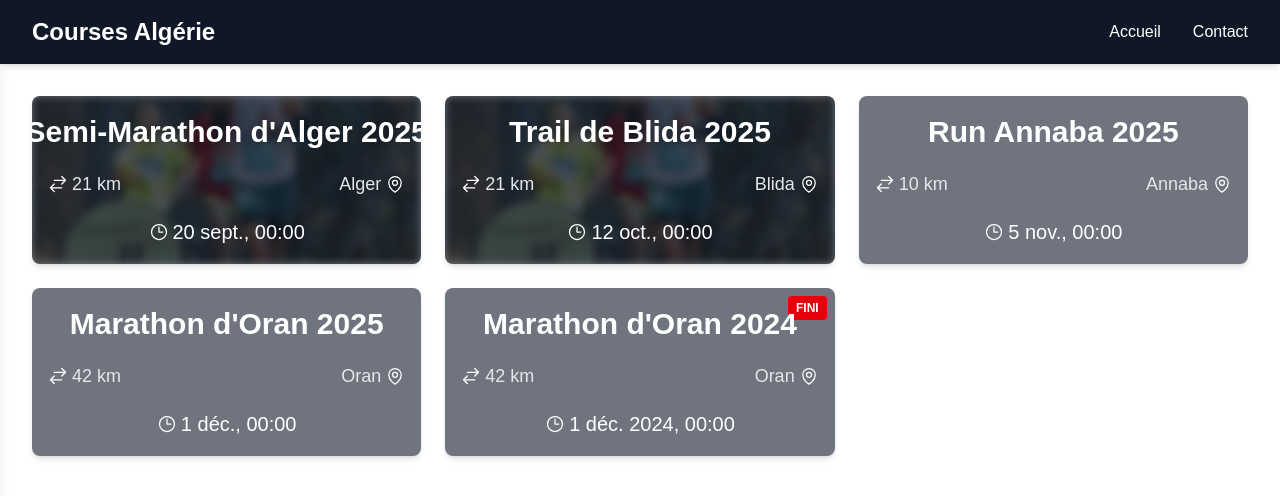
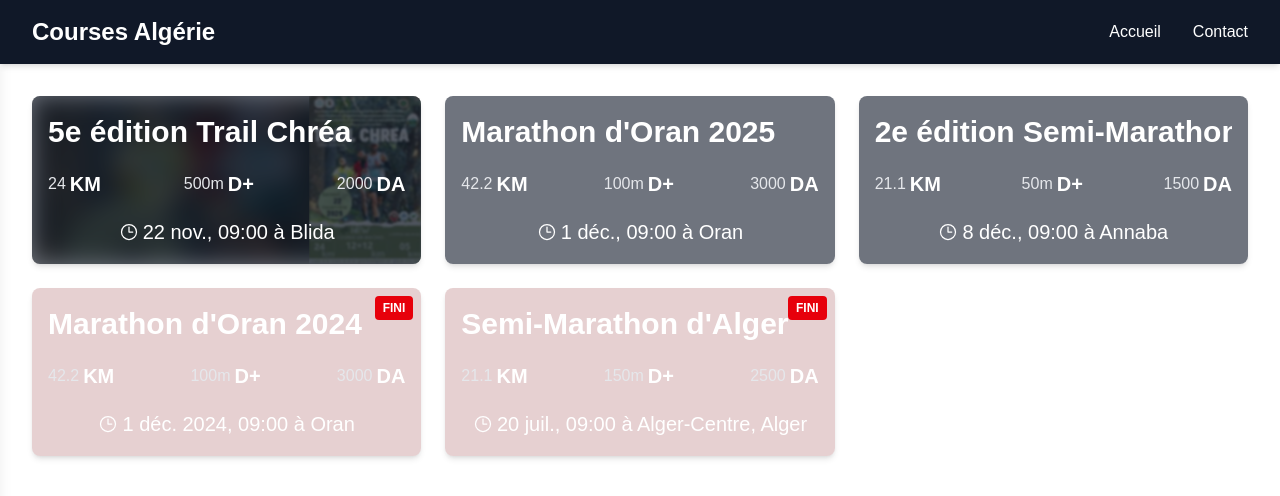
Before and after one commit to KadMohamedAli/run_algeria, a Next.js app: page / in a window 1280 px wide. Shown: the top 496 px of the page. Built offline with nearby package versions, Linux system fonts and the light colour scheme.

Commit message:
little changement, added a better integrated name that shows slowly full text, also started to work on course card design, to make it better looking, still didn't finish it yet

```diff
--- a/package.json
+++ b/package.json
@@ -9,6 +9,7 @@
   },
   "dependencies": {
     "@heroicons/react": "^2.2.0",
+    "framer-motion": "^12.23.12",
     "heroicons": "^2.2.0",
     "next": "15.5.2",
     "react": "19.1.0",
--- a/src/components/CourseCard.jsx
+++ b/src/components/CourseCard.jsx
@@ -1,13 +1,14 @@
-import Link from 'next/link';
-import Image from 'next/image';
-import { MapPinIcon, ClockIcon, ArrowsRightLeftIcon } from '@heroicons/react/24/outline';
+import Link from "next/link";
+import Image from "next/image";
+import { MapPinIcon, ClockIcon } from "@heroicons/react/24/outline";
+import CourseTitle from "./CourseTitle";
+import CourseInfoItem from "./CourseInfoItem";
 
 export default function CourseCard({ course }) {
-  // Format the date intelligently
+  // Format date
   const formatCourseDate = (dateString) => {
     const date = new Date(dateString);
     const now = new Date();
-
     const isToday =
       date.getDate() === now.getDate() &&
       date.getMonth() === now.getMonth() &&
@@ -21,71 +22,105 @@ export default function CourseCard({ course }) {
       date.getMonth() === tomorrow.getMonth() &&
       date.getFullYear() === tomorrow.getFullYear();
 
-    const timeOptions = { hour: '2-digit', minute: '2-digit' };
+    const timeOptions = { hour: "2-digit", minute: "2-digit" };
 
     if (isToday) {
-      return `Aujourd'hui ${new Intl.DateTimeFormat('fr-FR', timeOptions).format(date)}`;
+      return `Aujourd'hui ${new Intl.DateTimeFormat(
+        "fr-FR",
+        timeOptions
+      ).format(date)}`;
     } else if (isTomorrow) {
-      return `Demain ${new Intl.DateTimeFormat('fr-FR', timeOptions).format(date)}`;
+      return `Demain ${new Intl.DateTimeFormat("fr-FR", timeOptions).format(
+        date
+      )}`;
     } else {
-      const options = { day: 'numeric', month: 'short', ...timeOptions };
+      const options = { day: "numeric", month: "short", ...timeOptions };
       if (date.getFullYear() !== now.getFullYear()) {
-        options.year = 'numeric';
+        options.year = "numeric";
       }
-      return new Intl.DateTimeFormat('fr-FR', options).format(date);
+      return new Intl.DateTimeFormat("fr-FR", options).format(date);
     }
   };
 
   const isPast = new Date(course.date) < new Date();
 
   return (
-    <Link href={`/courses/${course.slug}`} className="group block w-full relative">
+    <Link
+      href={`/courses/${course.slug}`}
+      className="group block w-min-[400px] w-full relative"
+    >
       <div
-        className={`relative rounded-lg overflow-hidden shadow-md hover:shadow-lg transition-shadow duration-300 h-36 md:h-42
-          ${isPast ? '' : ''}`}
+        className={`relative rounded-lg overflow-hidden shadow-md hover:shadow-lg transition-shadow duration-300 w-min-[400px] h-36 md:h-42`}
       >
         {/* Background Image */}
         {course.image && (
           <Image
-            src={course.image.startsWith('/') ? course.image : `/images/${course.image}`}
+            src={
+              course.image.startsWith("/")
+                ? course.image
+                : `/images/${course.image}`
+            }
             alt={course.name}
+            className="h-full w-auto object-cover brightness-45 blur-[12px]"
             fill
-            className="object-cover brightness-65 blur-xs"
           />
         )}
 
+        {/* Foreground Image */}
+        {course.image && (
+          <div className="absolute top-0 right-0 h-full overflow-hidden">
+            <Image
+              src={
+                course.image.startsWith("/")
+                  ? course.image
+                  : `/images/${course.image}`
+              }
+              alt={course.name}
+              className="h-full w-auto object-cover brightness-75 blur-[1px] transform transition-transform ease-in-out duration-700 group-hover:scale-120"
+              width={600}
+              height={800}
+            />
+          </div>
+        )}
+
         {/* Overlay */}
-        <div className="absolute inset-0 bg-gray-900/60"></div>
+        <div
+          className={`absolute inset-0 ${
+            !isPast ? "bg-gray-900/60" : "bg-red-900/20"
+          }`}
+        ></div>
 
-        {/* Fini badge */}
+        {/* FINI badge */}
         {isPast && (
-          <div className="absolute top-2 right-2 bg-red-600 text-white text-xs font-bold px-2 py-1 rounded">
+          <div className="absolute top-2 right-2 bg-red-600 text-white text-xs font-black px-2 py-1 rounded">
             FINI
           </div>
         )}
 
         {/* Content */}
-        <div className="absolute inset-0 flex flex-col justify-around items-center text-center py-2 px-4">
+        <div className="absolute inset-0 flex flex-col justify-around text-center py-2 px-4">
           {/* Title */}
-          <h3 className="text-white text-2xl md:text-3xl font-black truncate">{course.name}</h3>
+          <CourseTitle text={course.nom} seed={course.id} />
 
-          {/* Distance & Wilaya */}
-          <div className="w-full flex justify-between mt-0 text-gray-200 text-lg items-center">
-            <span className="flex items-center gap-1">
-              <ArrowsRightLeftIcon className="h-5 w-5 text-white" />
-              {course.distance}
-            </span>
-            <span className="flex items-center gap-1">
-              {course.wilaya}
-              <MapPinIcon className="h-5 w-5 text-white" />
-            </span>
+          {/* Info Items */}
+          <div className="w-full flex justify-between mt-0 text-gray-200 text-sm md:text-base items-center">
+            <CourseInfoItem value={course.distance} suffix="KM" />
+            <CourseInfoItem
+              value={course.denivele_plus ? `${course.denivele_plus}m` : null}
+              suffix="D+"
+            />
+            <CourseInfoItem value={course.prix_inscription} suffix="DA" />
           </div>
 
           {/* Date */}
-          <p className="flex items-center gap-1 text-white text-xl">
-            <ClockIcon className="h-5 w-5 text-white" />
-            {formatCourseDate(course.date)}
-          </p>
+          {course.date && (
+            <p className="flex items-center justify-center gap-1 text-white text-xl">
+              <ClockIcon className="h-5 w-5 text-white" />
+              {formatCourseDate(course.date)} à{" "}
+              {course.commune ? course.commune + ", " : null}
+              {course.wilaya}
+            </p>
+          )}
         </div>
       </div>
     </Link>
--- /dev/null
+++ b/src/components/CourseInfoItem.jsx
@@ -0,0 +1,16 @@
+import React from "react";
+
+export default function CourseInfoItem({ value, suffix, className = "" }) {
+  if (!value) return null;
+
+  return (
+    <span className={`flex items-center gap-1 ${className}`}>
+      <span>{value}</span>
+      {typeof suffix === "string" ? (
+        <span className="font-black text-xl text-white">{suffix}</span>
+      ) : (
+        suffix // can be an icon component
+      )}
+    </span>
+  );
+}
--- /dev/null
+++ b/src/components/CourseTitle.jsx
@@ -0,0 +1,58 @@
+"use client";
+
+import { motion } from "framer-motion";
+import { useRef, useState, useEffect } from "react";
+
+export default function CourseTitle({ text, seed = 0 }) {
+  const containerRef = useRef(null);
+  const textRef = useRef(null);
+  const [offset, setOffset] = useState(0);
+
+  useEffect(() => {
+    if (containerRef.current && textRef.current) {
+      const containerWidth = containerRef.current.offsetWidth;
+      const textWidth = textRef.current.scrollWidth;
+
+      if (textWidth > containerWidth) {
+        setOffset(containerWidth - textWidth); // how far we need to slide left
+      } else {
+        setOffset(0); // no scroll needed
+      }
+    }
+  }, [text]);
+
+  // Random delay so not all cards scroll at once
+  const randomDelay = (seed % 5) * 2;
+
+  return (
+    <div
+      ref={containerRef}
+      className="relative w-full text-start overflow-hidden"
+    >
+      <motion.h3
+        ref={textRef}
+        className="text-white text-2xl md:text-3xl font-black whitespace-nowrap"
+        initial={{ x: 0 }}
+        animate={
+          offset === 0
+            ? { x: 0 }
+            : { x: [0, offset, offset, 0] } // go → pause → back
+        }
+        transition={
+          offset === 0
+            ? { duration: 0 }
+            : {
+                duration: 12, // total cycle duration
+                times: [0, 0.4, 0.6, 1], // where in timeline each keyframe happens
+                ease: "easeInOut",
+                repeat: Infinity,
+                repeatDelay: 4, // pause before next loop
+                delay: randomDelay, // initial delay before first run
+              }
+        }
+      >
+        {text}
+      </motion.h3>
+    </div>
+  );
+}
--- a/src/data/courses.json
+++ b/src/data/courses.json
@@ -2,93 +2,146 @@
   {
     "id": 1,
     "slug": "trail-blida-2025",
-    "name": "Trail de Blida 2025",
+    "nom": "5e édition Trail Chréa",
+    "description": "Course nature dans les montagnes de Blida.",
+    "date": "2025-11-22T09:00:00",
+    "type": ["trail"],
+    "distance": 24,
+    "denivele_plus": 500,
     "wilaya": "Blida",
-    "date": "2025-10-12",
-    "description": "Course nature dans les montagnes de Blida.",
-    "price": "2000 DA",
-    "distance": "21 km",
-    "type": "trail",
-    "elevation_gain": "800 m",
-    "conditions": "Certificat médical obligatoire",
-    "age_range": "18+",
-    "email": "contact@trailblida.dz",
-    "phone": "+213555123456",
-    "website": "http://trailblida.dz",
-    "organizer": "Club Sportif Blida",
-    "image": "/images/blidaTrail.jpg"
+    "commune": "",
+    "pays": "Algérie",
+    "organisateur_nom": "Club Sportif Blida",
+    "contact_numero": "+213555123456",
+    "contact_email": "contact@trailblida.dz",
+    "site_web": "http://trailblida.dz",
+    "image": "/images/blidaTrail.jpg",
+    "prix_inscription": "2000 ",
+    "conditions": [
+      "Certificat médical obligatoire",
+      "Âge minimum 18 ans"
+    ],
+    "prix_gagnants": {
+      "premier": [],
+      "deuxieme": [],
+      "troisieme": [],
+      "finishers": []
+    }
   },
   {
     "id": 2,
     "slug": "semi-marathon-alger-2025",
-    "name": "Semi-Marathon d'Alger 2025",
+    "nom": "Semi-Marathon d'Alger",
+    "description": "Course urbaine sur les belles avenues d'Alger.",
+    "date": "2025-07-20T09:00:00",
+    "type": ["semi-marathon", "route"],
+    "distance": 21.1,
+    "denivele_plus": 150,
     "wilaya": "Alger",
-    "date": "2025-09-20",
-    "description": "Course urbaine sur les belles avenues d'Alger.",
-    "price": "2500 DA",
-    "distance": "21 km",
-    "type": "run",
-    "elevation_gain": "150 m",
-    "conditions": "Certificat médical obligatoire",
-    "age_range": "16+",
-    "email": "info@semimarathonalger.dz",
-    "phone": "+213555654321",
-    "website": "http://semimarathonalger.dz",
-    "organizer": "Association Marathon Alger",
-    "image": "/images/blidaTrail.jpg"
+    "commune": "Alger-Centre",
+    "pays": "Algérie",
+    "organisateur_nom": "Association Marathon Alger",
+    "contact_numero": "+213555654321",
+    "contact_email": "info@semimarathonalger.dz",
+    "site_web": "http://semimarathonalger.dz",
+    "image": "",
+    "prix_inscription": "2500 ",
+    "conditions": [
+      "Certificat médical obligatoire",
+      "Âge minimum 16 ans"
+    ],
+    "prix_gagnants": {
+      "premier": [],
+      "deuxieme": [],
+      "troisieme": [],
+      "finishers": []
+    }
   },
   {
     "id": 3,
     "slug": "run-annaba-2025",
-    "name": "Run Annaba 2025",
+    "nom": "2e édition Semi-Marathon Annaba",
+    "description": "Course populaire pour tous niveaux au bord de la mer.",
+    "date": "2025-12-08T09:00:00",
+    "type": ["semi-marathon", "route"],
+    "distance": 21.1,
+    "denivele_plus": 50,
     "wilaya": "Annaba",
-    "date": "2025-11-05",
-    "description": "Course populaire pour tous niveaux au bord de la mer.",
-    "price": "1500 DA",
-    "distance": "10 km",
-    "type": "run",
-    "elevation_gain": "50 m",
-    "conditions": "Ouvert à tous",
-    "age_range": "12+",
-    "email": "contact@runannaba.dz",
-    "phone": "+213555987654",
-    "website": "http://runannaba.dz",
-    "organizer": "Club Athlétique Annaba"
+    "commune": "",
+    "pays": "Algérie",
+    "organisateur_nom": "Club Athlétique Annaba",
+    "contact_numero": "+213555987654",
+    "contact_email": "contact@runannaba.dz",
+    "site_web": "http://runannaba.dz",
+    "image": "",
+    "prix_inscription": "1500 ",
+    "conditions": [
+      "Ouvert à tous",
+      "Âge minimum 12 ans"
+    ],
+    "prix_gagnants": {
+      "premier": [],
+      "deuxieme": [],
+      "troisieme": [],
+      "finishers": []
+    }
   },
   {
     "id": 4,
     "slug": "marathon-oran-2025",
-    "name": "Marathon d'Oran 2025",
+    "nom": "Marathon d'Oran 2025",
+    "description": "Marathon officiel avec parcours urbain et piste côtière.",
+    "date": "2025-12-01T09:00:00",
+    "type": ["marathon", "route"],
+    "distance": 42.2,
+    "denivele_plus": 100,
     "wilaya": "Oran",
-    "date": "2025-12-01",
-    "description": "Marathon officiel avec parcours urbain et piste côtière.",
-    "price": "3000 DA",
-    "distance": "42 km",
-    "type": "marathon",
-    "elevation_gain": "100 m",
-    "conditions": "Certificat médical obligatoire",
-    "age_range": "18+",
-    "email": "info@marathonoran.dz",
-    "phone": "+213555111222",
-    "website": "http://marathonoran.dz",
-    "organizer": "Association Marathon Oran"
+    "commune": "",
+    "pays": "Algérie",
+    "organisateur_nom": "Association Marathon Oran",
+    "contact_numero": "+213555111222",
+    "contact_email": "info@marathonoran.dz",
+    "site_web": "http://marathonoran.dz",
+    "image": "",
+    "prix_inscription": "3000 ",
+    "conditions": [
+      "Certificat médical obligatoire",
+      "Âge minimum 18 ans"
+    ],
+    "prix_gagnants": {
+      "premier": [],
+      "deuxieme": [],
+      "troisieme": [],
+      "finishers": []
+    }
   },
   {
     "id": 5,
     "slug": "marathon-oran-2024",
-    "name": "Marathon d'Oran 2024",
+    "nom": "Marathon d'Oran 2024",
+    "description": "Marathon officiel avec parcours urbain et piste côtière.",
+    "date": "2024-12-01T09:00:00",
+    "type": ["marathon", "route"],
+    "distance": 42.2,
+    "denivele_plus": 100,
     "wilaya": "Oran",
-    "date": "2024-12-01",
-    "description": "Marathon officiel avec parcours urbain et piste côtière.",
-    "price": "3000 DA",
-    "distance": "42 km",
-    "type": "marathon",
-    "elevation_gain": "100 m",
-    "conditions": "Certificat médical obligatoire",
-    "age_range": "18+",
-    "email": "info@marathonoran.dz",
-    "phone": "+213555111222",
-    "website": "http://marathonoran.dz",
-    "organizer": "Association Marathon Oran"
+    "commune": "",
+    "pays": "Algérie",
+    "organisateur_nom": "Association Marathon Oran",
+    "contact_numero": "+213555111222",
+    "contact_email": "info@marathonoran.dz",
+    "site_web": "http://marathonoran.dz",
+    "image": "",
+    "prix_inscription": "3000 ",
+    "conditions": [
+      "Certificat médical obligatoire",
+      "Âge minimum 18 ans"
+    ],
+    "prix_gagnants": {
+      "premier": [],
+      "deuxieme": [],
+      "troisieme": [],
+      "finishers": []
+    }
   }
 ]
```
Also changed, not shown: src/app/page.jsx (+17 -13 lines), 1 other file (tests, documents, lock files or other folders).
